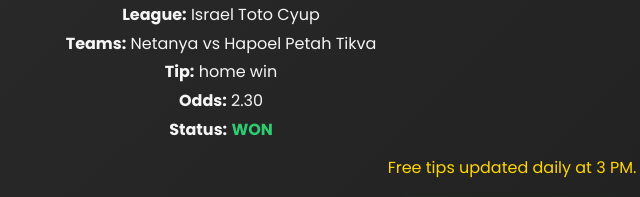
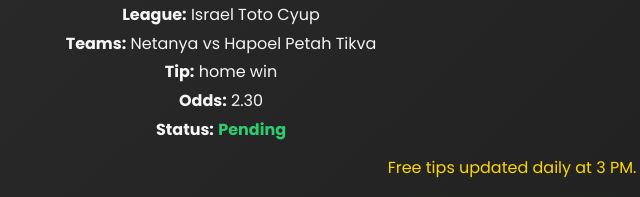
Before and after one commit to kuria95-bit/protipsweb, a plain HTML site: page index.html in a window 1280 px wide. Shown: the part 1575-1772 px from the top of the page, 128-768 px from the left. Drawn offline with Linux system fonts and the light colour scheme; a script that the page names is missing.

```diff
--- a/index.html
+++ b/index.html
@@ -797,7 +797,7 @@
             <strong>Teams:</strong> Netanya vs Hapoel Petah Tikva<br>
             <strong>Tip:</strong> home win<br>
             <strong>Odds:</strong> 2.30<br>
-            <strong>Status:</strong> <span>WON</span>
+            <strong>Status:</strong> <span>Pending</span>
         </p>
         <p class="free-tip-note">Free tips updated daily at 3 PM.</p>
         <a class="access-btn" href="https://wa.me/254751655936?text=I%20want%20to%20buy%201%20Day" aria-label="Upgrade to Premium Predictions">Upgrade to Premium</a>
```
